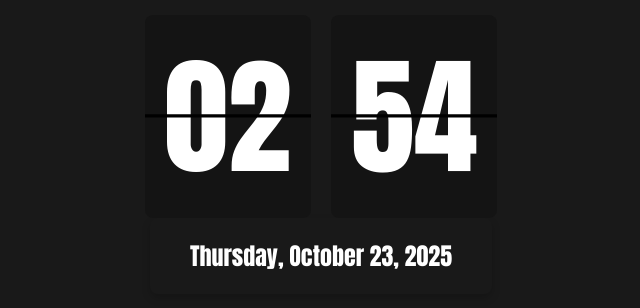
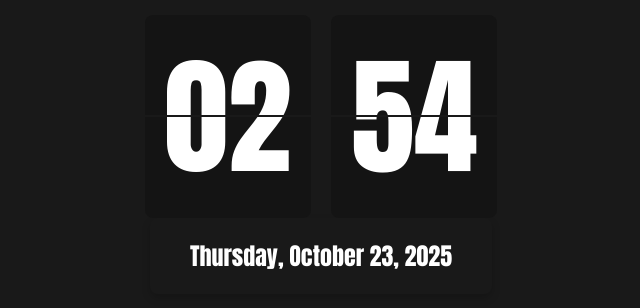
Before and after one commit to t125063/Clock_and_Date, a plain HTML site: page index.html in a window 1280 px wide. Shown: the part 246-554 px from the top of the page, 319-959 px from the left. Drawn offline with Linux system fonts and the light colour scheme.

Commit message:
Update index.html

```diff
--- a/index.html
+++ b/index.html
@@ -40,15 +40,14 @@
             background-color: rgb(20, 20, 20);
         }
 
-        #clock-container span::after {
+       #clock-container span::after {
             content: '';
             position: absolute;
             top: 50%;
             left: 0;
             right: 0;
             height: 2px;
-            background-color: rgb(0, 0, 0);
-            border-top: 1px solid rgba(0, 0, 0);
+            background-color: #191919;
             transform: translateY(-50%);
         }
 
```
